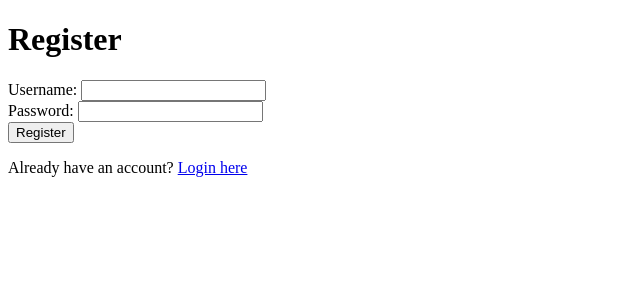
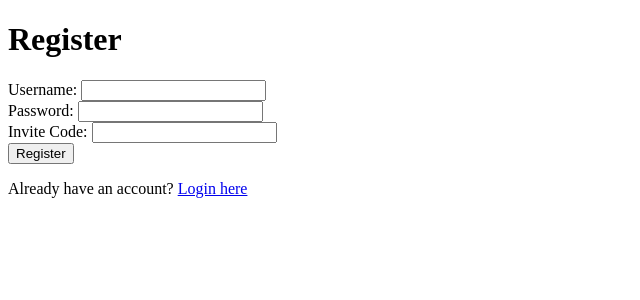
Before and after one commit to glenn-sorrentino/hosted-line, a Flask app: page /register in a window 1280 px wide. Shown: the part 26-326 px from the top of the page, without its empty margins (0-640 px from the left). Run offline with Flask 3, Linux system fonts and the light colour scheme.

Commit message:
add invite code

```diff
--- a/app.py
+++ b/app.py
@@ -3,6 +3,7 @@ from flask_sqlalchemy import SQLAlchemy
 from sqlalchemy.exc import IntegrityError  # Import IntegrityError
 from dotenv import load_dotenv
 from flask_bcrypt import Bcrypt
+from datetime import datetime
 import logging
 from logging.handlers import RotatingFileHandler
 import os
@@ -13,6 +14,7 @@ import base64
 import smtplib
 from email.mime.text import MIMEText
 from email.mime.multipart import MIMEMultipart
+from werkzeug.security import generate_password_hash
 import gnupg
 
 # Load environment variables
@@ -76,6 +78,16 @@ class Message(db.Model):
     user = db.relationship("User", backref=db.backref("messages", lazy=True))
 
 
+class InviteCode(db.Model):
+    id = db.Column(db.Integer, primary_key=True)
+    code = db.Column(db.String(255), unique=True, nullable=False)
+    expiration_date = db.Column(db.DateTime, nullable=False)
+    used = db.Column(db.Boolean, default=False, nullable=False)
+
+    def __repr__(self):
+        return "<InviteCode %r>" % self.code
+
+
 # Error Handler
 @app.errorhandler(Exception)
 def handle_exception(e):
@@ -92,35 +104,34 @@ def index():
 
 @app.route("/register", methods=["GET", "POST"])
 def register():
-    try:
-        if request.method == "POST":
-            username = request.form["username"]
-            password = request.form["password"]
-            password_hash = bcrypt.generate_password_hash(password).decode("utf-8")
-            new_user = User(username=username, password_hash=password_hash)
+    if request.method == "POST":
+        username = request.form.get("username")
+        password = request.form.get("password")
+        invite_code = request.form.get("invite_code")
 
-            db.session.add(new_user)
-            db.session.commit()
+        # Check if invite code is valid
+        valid_code = InviteCode.query.filter_by(code=invite_code, used=False).first()
+        if valid_code is None or valid_code.expiration_date < datetime.utcnow():
+            flash("Invalid or expired invite code.")
+            return redirect(url_for("register"))
 
-            flash("Registration successful! Please log in.")
-            return redirect(
-                url_for("login")
-            )  # Redirect to login page after registration
-    except IntegrityError:  # Catch IntegrityError for duplicate username
-        # Set user_id and username in session
-        session["user_id"] = new_user.id
-        session["username"] = username
+        # Check for existing user
+        existing_user = User.query.filter_by(username=username).first()
+        if existing_user:
+            flash("Username already exists.")
+            return redirect(url_for("register"))
+
+        # Create new user
+        hashed_password = generate_password_hash(password)
+        new_user = User(username=username, password_hash=hashed_password)
+        db.session.add(new_user)
+
+        # Mark invite code as used
+        valid_code.used = True
+        db.session.commit()
 
         flash("Registration successful! Please log in.")
-        return redirect(url_for("login"))  # Redirect to login page
-    except IntegrityError:
-        db.session.rollback()
-        flash("Username already exists. Please choose a different one.")
-        return redirect(url_for("register"))
-    except Exception as e:
-        app.logger.error(f"Error in registration: {e}", exc_info=True)
-        flash("An error occurred during registration. Please try again.")
-        return redirect(url_for("register"))
+        return redirect(url_for("login"))
 
     return render_template("register.html")
 
--- a/templates/register.html
+++ b/templates/register.html
@@ -12,6 +12,10 @@
             <label for="password">Password:</label>
             <input type="password" id="password" name="password" required>
         </div>
+        <div>
+            <label for="invite_code">Invite Code:</label>
+            <input type="text" id="invite_code" name="invite_code" required>
+        </div>
         <button type="submit">Register</button>
     </form>
     <p>Already have an account? <a href="/login">Login here</a></p>
```
Also changed, not shown: 1 other file.
